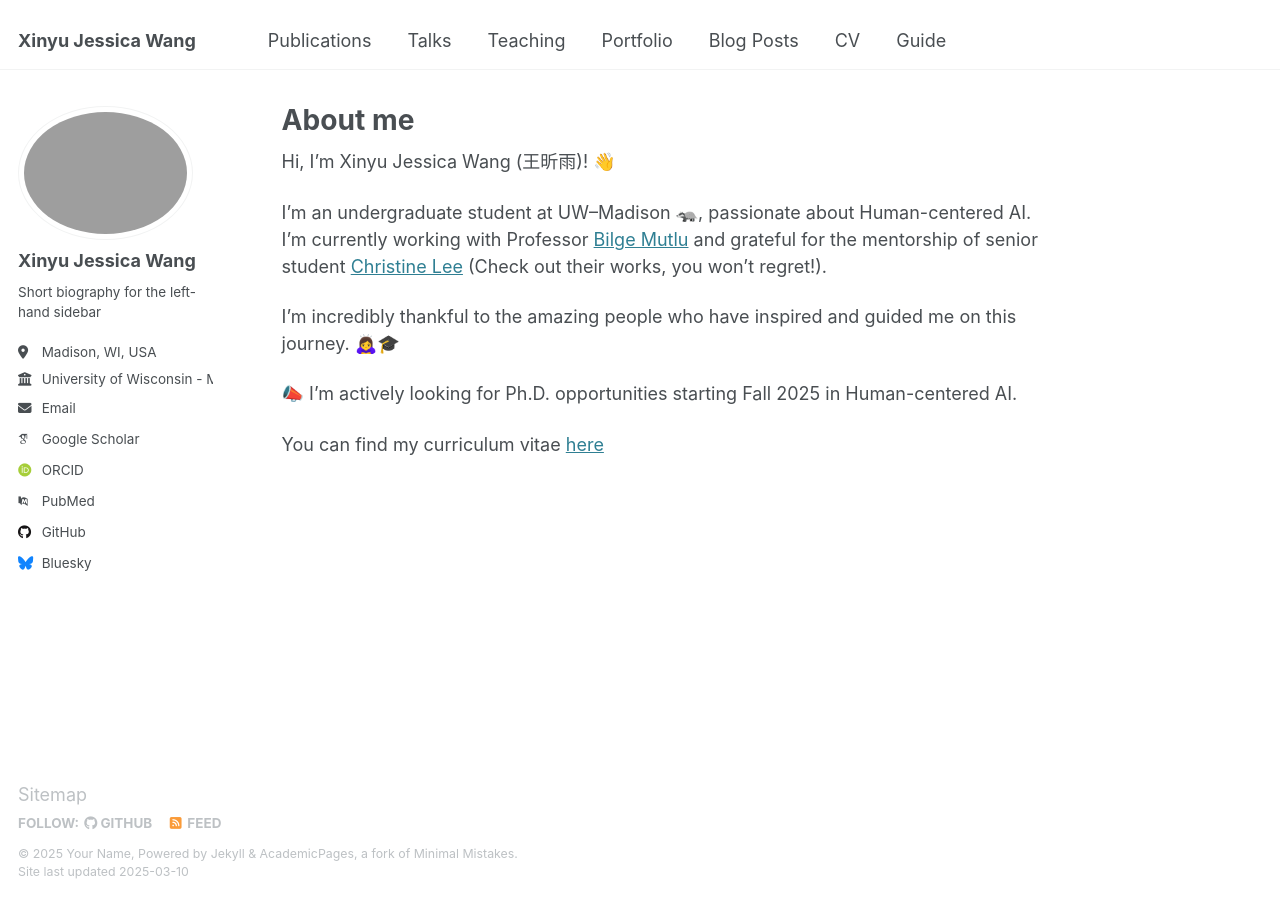
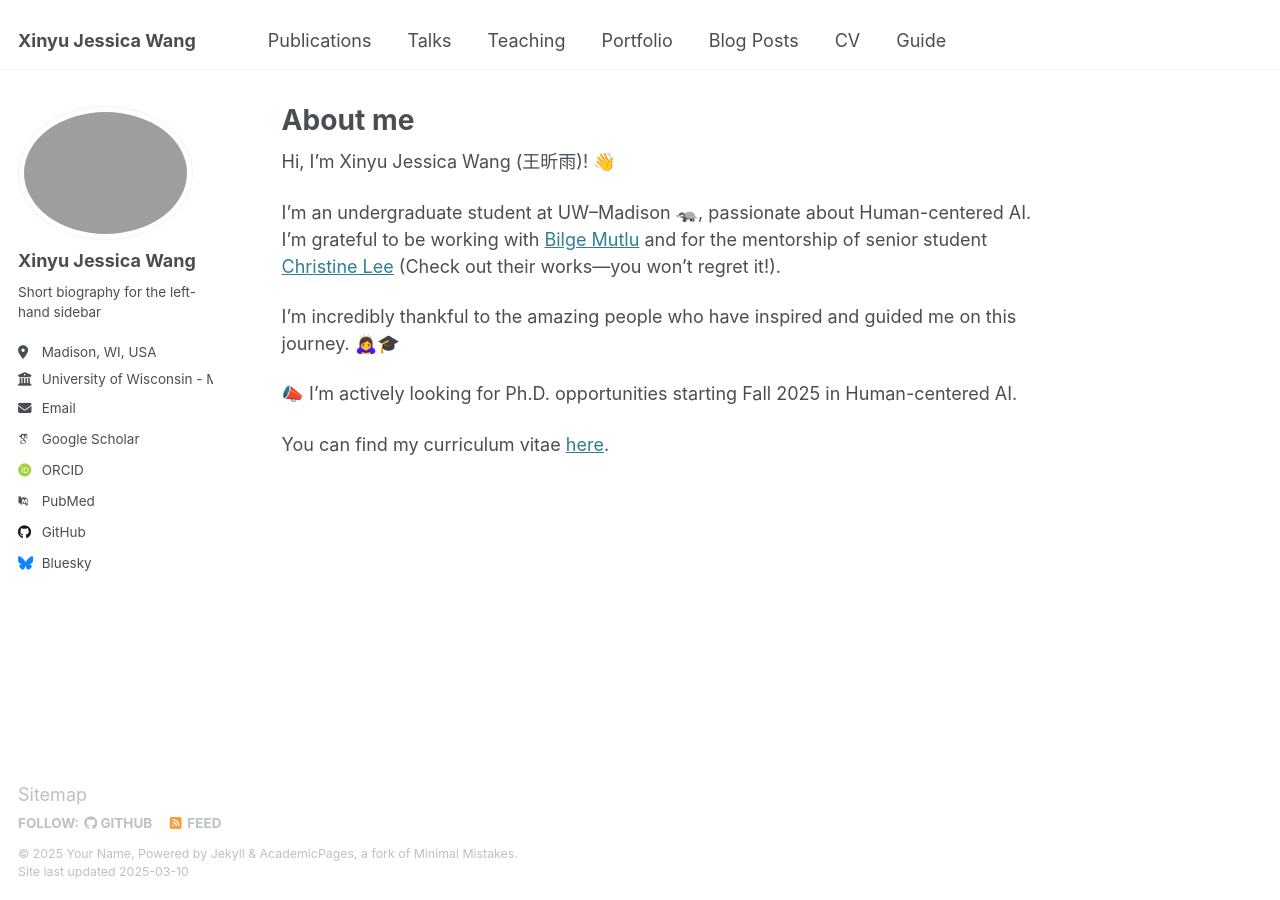
Before and after one commit to xwang2775/xwang2775.github.io, a Jekyll site: the page built from _pages/about.md, in a window 1280 px wide. Built offline with Jekyll 4.4.1, drawn with Linux system fonts in a browser that asks for light colours; some web fonts are replaced.

Commit message:
add basic info

```diff
--- a/_config.yml
+++ b/_config.yml
@@ -22,7 +22,7 @@ repository               : "academicpages/academicpages.github.io"
 #               Additional customization can be done by editing /_includes/author-profile.html
 author:
   # Biographic information
-  avatar           : "profile.png"
+  avatar           : "./profile.png"
   name             : "Xinyu Jessica Wang"
   pronouns         : # example: "she/her"
   bio              : "Short biography for the left-hand sidebar"
--- a/_pages/about.md
+++ b/_pages/about.md
@@ -9,10 +9,10 @@ redirect_from:
 
 Hi, I'm Xinyu Jessica Wang (王昕雨)! 👋
 
-I’m an undergraduate student at UW–Madison 🦡, passionate about Human-centered AI. I’m currently working with Professor [Bilge Mutlu](https://bmutlu.github.io/) and grateful for the mentorship of senior student [Christine Lee](https://christineplee.github.io/) (Check out their works, you won't regret!).
+I’m an undergraduate student at UW–Madison 🦡, passionate about Human-centered AI. I’m grateful to be working with [Bilge Mutlu](https://bmutlu.github.io/) and for the mentorship of senior student [Christine Lee](https://christineplee.github.io/) (Check out their works—you won’t regret it!).
 
 I’m incredibly thankful to the amazing people who have inspired and guided me on this journey. 🙇‍♀️🎓
 
 📣 I’m actively looking for Ph.D. opportunities starting Fall 2025 in Human-centered AI.
 
-You can find my curriculum vitae [here](https://drive.google.com/file/d/1WoSETtpDUKVr9RmRANCWvNmj7TA8iufF/view?usp=drive_link)
+You can find my curriculum vitae [here](https://drive.google.com/file/d/1WoSETtpDUKVr9RmRANCWvNmj7TA8iufF/view?usp=drive_link).
```
